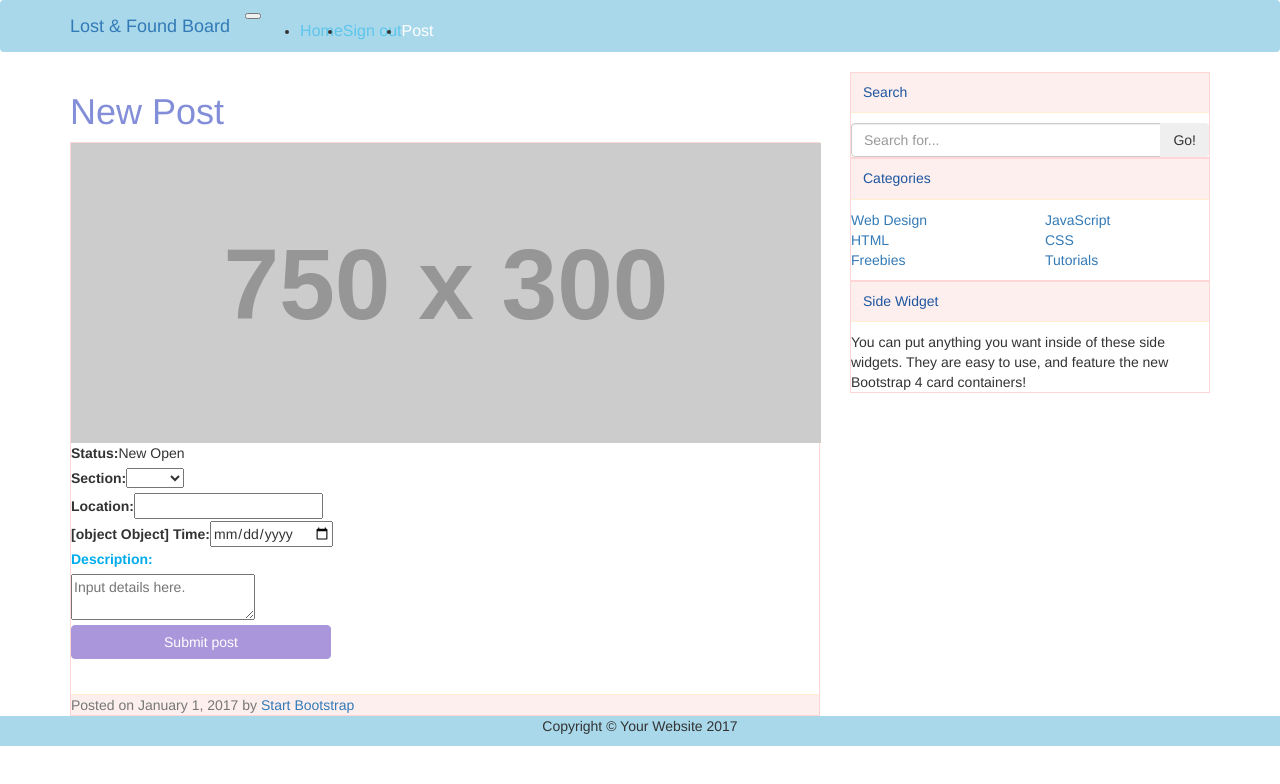
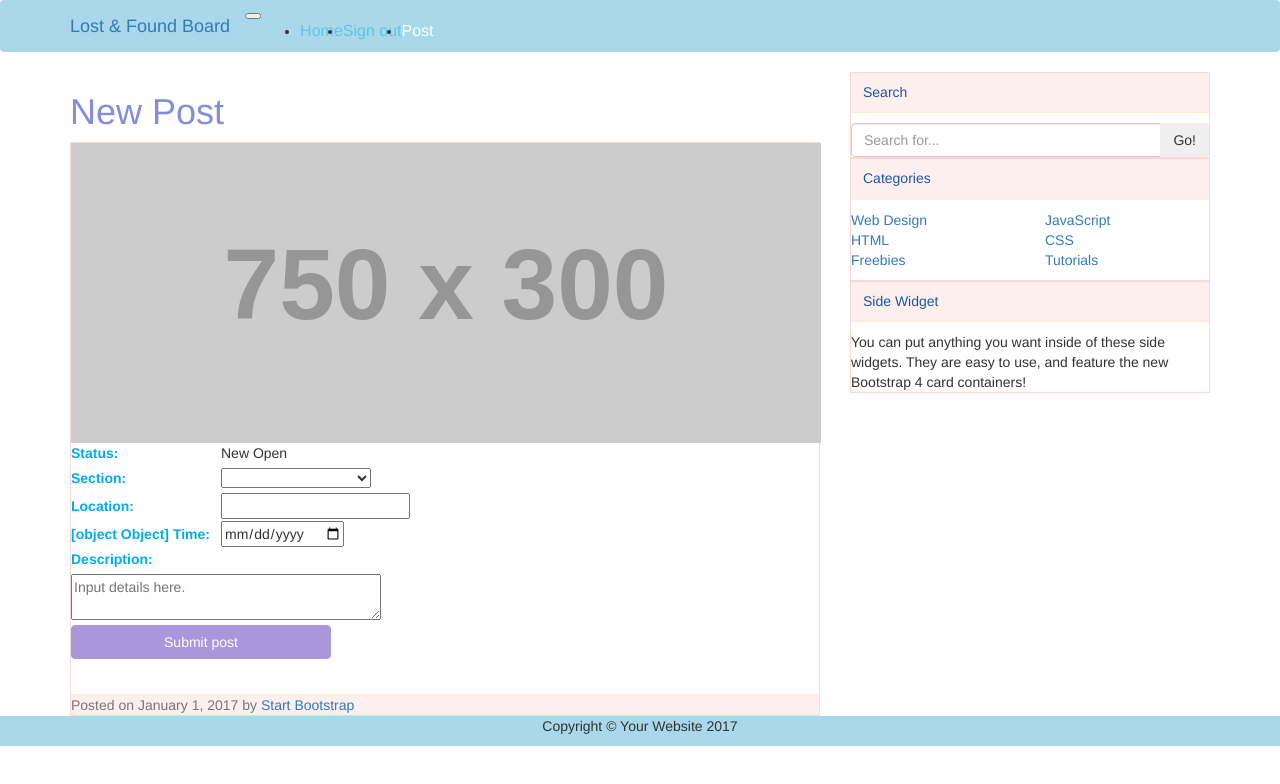
Before and after one commit to xipeter/Lost-Find, an Angular app in the folder angular/App/: page /newpost in a window 1280 px wide. Shown: the top 784 px of the page. Built offline with nearby package versions, Linux system fonts and the light colour scheme; sample sign-in values are in the browser's storage.

Commit message:
Update for new post

```diff
--- a/angular/App/src/app/newpost.html
+++ b/angular/App/src/app/newpost.html
@@ -44,15 +44,15 @@
                             <label for="section" class="post-label">Section: </label>
                             <select required ngModel #section="ngModel" name="section" id="section"
                                     (ngModel)="sections">
-                                <option *ngFor="let section of sections">{{section}}</option>
+                                <option *ngFor="let section of sections" [selected]="section == 'lost'">{{section}}</option>
                             </select>
                             <br>
                             <label for="location" class="post-label">Location: </label>
                             <input type="text" class="post-input" id="location"><br>
                             <label for="key_time" class="post-label">{{section}} Time: </label>
                             <input ngModel #keyTime="ngModel" name="key_time" type="date" class="post-input" id="key_time"><br>
-                            <label for="description" class="detail-label">Description: </label><br>
-                            <textarea ngModel #description="ngModel" class="detail-desc" name="description" id="description" placeholder="Input details here."></textarea>
+                            <label for="description" class="post-label">Description: </label><br>
+                            <textarea ngModel #description="ngModel" class="post-desc" name="description" id="description" placeholder="Input details here."></textarea>
                             <br>
                             <button class="btn btn-primary" style="width: 260px">Submit post</button>
 
--- a/angular/App/src/css/blog-home.css
+++ b/angular/App/src/css/blog-home.css
@@ -117,8 +117,21 @@ input#first_name, input#last_name, input#email, input#confirm_email, input#passw
   display:inline-block;
 }
 
-label.detail-label {
+label.detail-label, label.post-label {
   color: #00aceb;
+}
+
+label.post-label {
+  width: 150px;
+}
+
+textarea {
+  width: 310px;
+  height: auto;
+}
+
+select#section {
+  width: 150px;
 }
 
 .commentBox {
```
